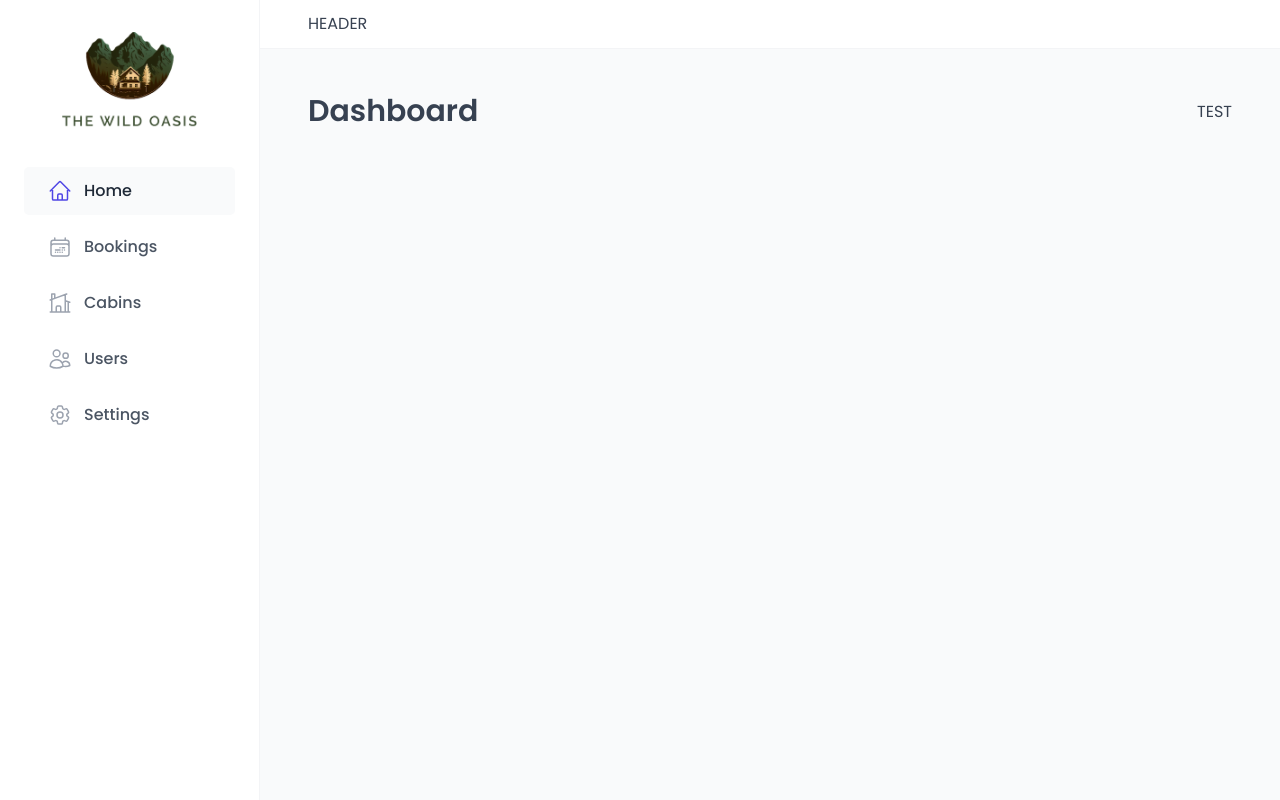
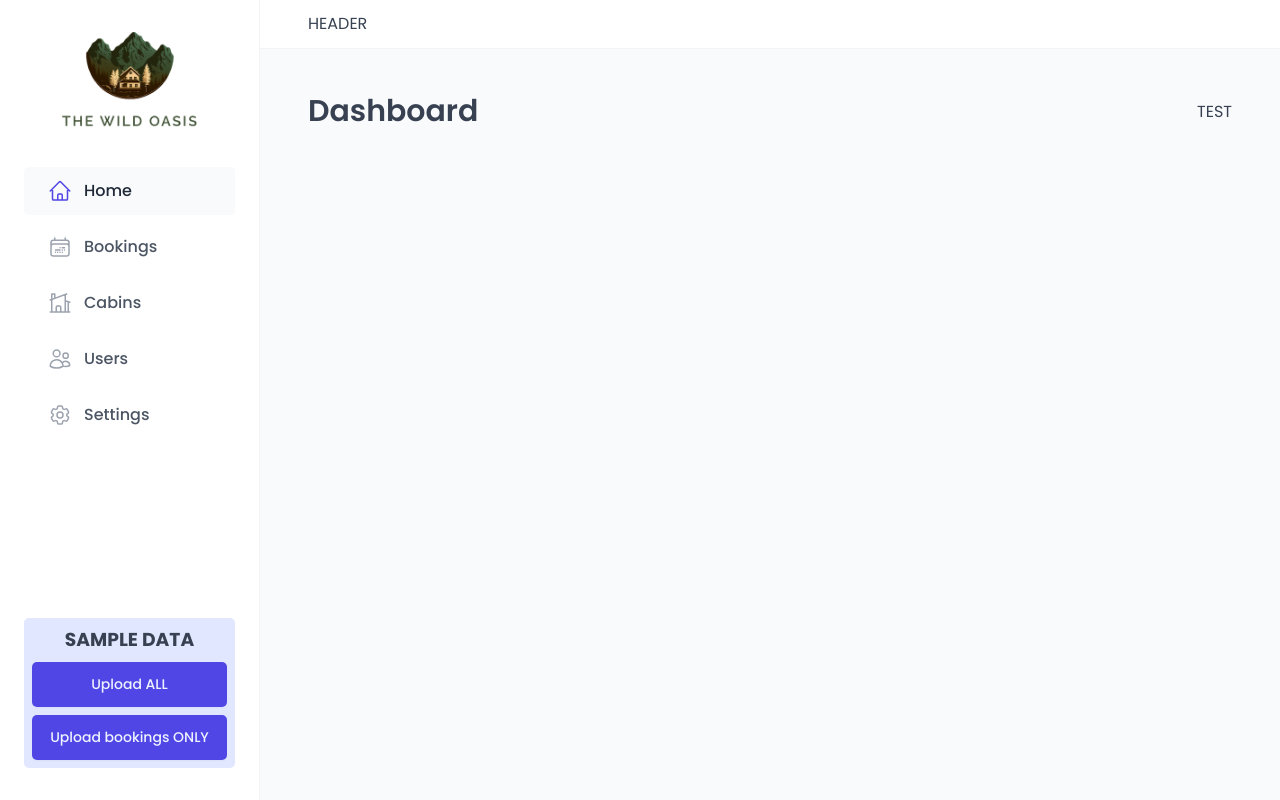
Before and after one commit to carmenccc/wild-oasis, a React (Vite) app: page /dashboard in a window 1280 px wide. Built offline with nearby package versions, Linux system fonts and the light colour scheme; a web font is replaced by a local one.

Commit message:
Upload sample data

```diff
--- a/src/data/Uploader.jsx
+++ b/src/data/Uploader.jsx
@@ -14,6 +14,9 @@
 //   maxGuestsPerBooking: 10,
 //   breakfastPrice: 15,
 // };
+//
+
+// These are for uploading sample data for development
 
 async function deleteGuests() {
   const { error } = await supabase.from("guests").delete().gt("id", 0);
--- a/src/ui/Sidebar.jsx
+++ b/src/ui/Sidebar.jsx
@@ -1,6 +1,7 @@
 import styled from "styled-components";
 import Logo from "./Logo";
 import MainNav from "./MainNav";
+import Uploader from "../data/Uploader";
 
 const StyledSidebar = styled.aside`
   background-color: var(--color-grey-0);
@@ -19,6 +20,8 @@
     <StyledSidebar>
       <Logo />
       <MainNav />
+
+      <Uploader />
     </StyledSidebar>
   );
 }
```
